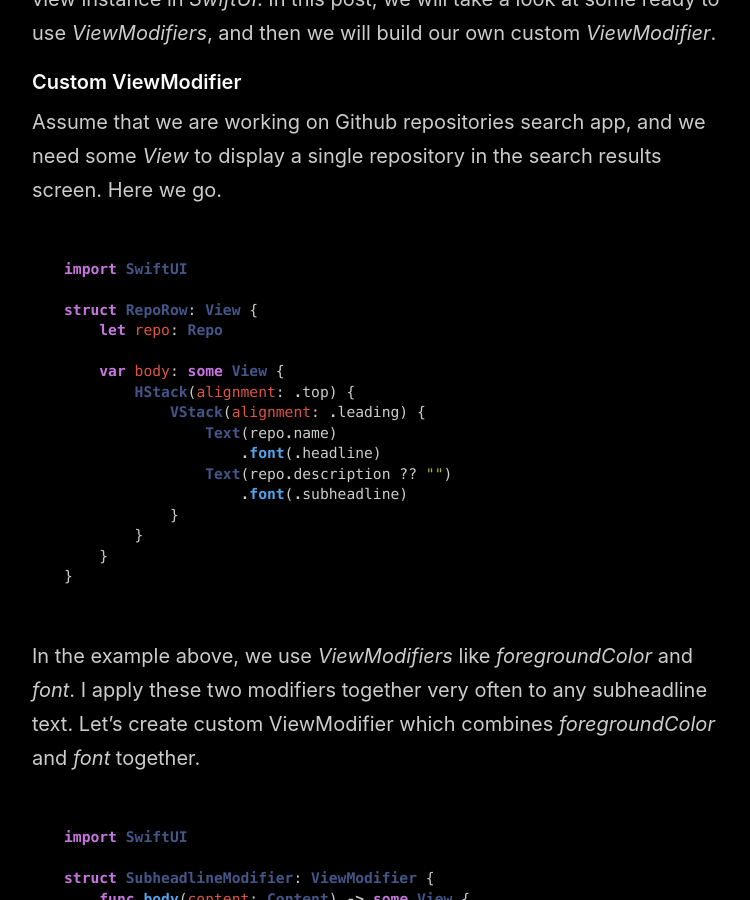
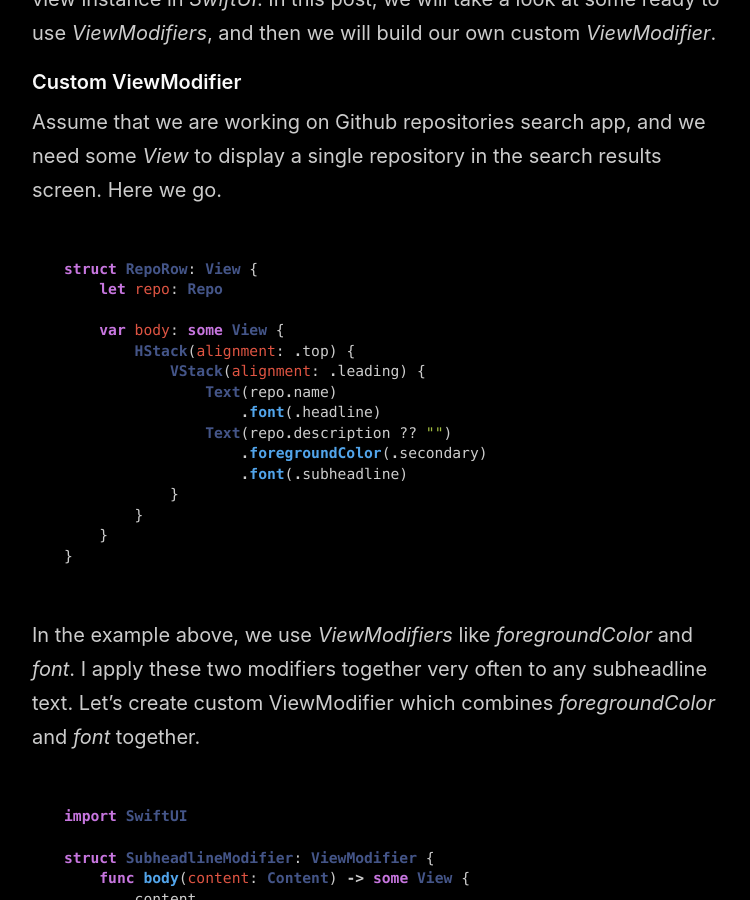
Before and after one commit to mecid/mecid.github.io, a Jekyll site: the page built from _posts/2019-08-07-viewmodifiers-in-swiftui.md, in a window 1280 px wide and 900 px high, scrolled down 328 px. Shown: the whole window, without its empty margins (258-1008 px from the left). Built offline with Jekyll 4.4.1, drawn with Linux system fonts in a browser that asks for light colours.

Commit message:
Update 2019-08-07-viewmodifiers-in-swiftui.md

````diff
--- a/_posts/2019-08-07-viewmodifiers-in-swiftui.md
+++ b/_posts/2019-08-07-viewmodifiers-in-swiftui.md
@@ -9,8 +9,6 @@ layout: post
 Assume that we are working on Github repositories search app, and we need some *View* to display a single repository in the search results screen. Here we go.
 
 ```swift
-import SwiftUI
-
 struct RepoRow: View {
     let repo: Repo
 
@@ -20,6 +18,7 @@ struct RepoRow: View {
                 Text(repo.name)
                     .font(.headline)
                 Text(repo.description ?? "")
+                    .foregroundColor(.secondary)
                     .font(.subheadline)
             }
         }
````
